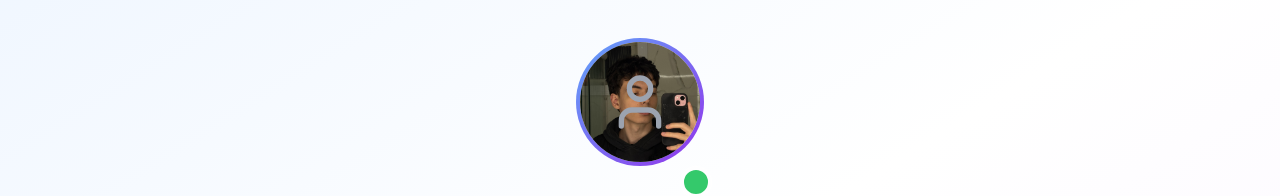
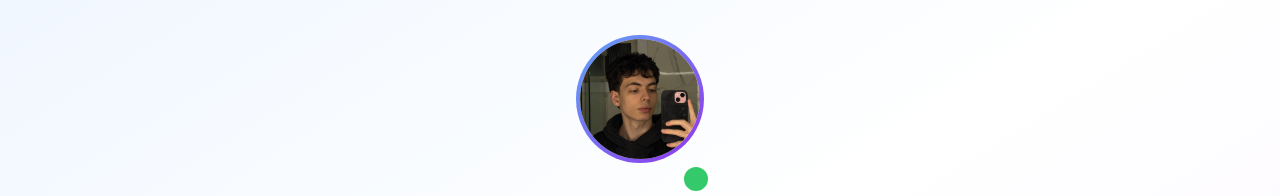
Before and after one commit to Machadomq/portfolio, a React (Vite) app: page / in a window 1280 px wide. Shown: the part 142-338 px from the top of the page. Built offline with nearby package versions, Linux system fonts and the light colour scheme.

Commit message:
Update home

```diff
--- a/src/pages/Home.tsx
+++ b/src/pages/Home.tsx
@@ -65,7 +65,6 @@ const Home = () => {
                                                 console.log('Erro ao carregar imagem:', profileImageUrl)
                                             }}
                                         />
-                                        <User className="w-16 h-16 text-gray-400 dark:text-gray-500 z-10" />
                                     </div>
                                 </div>
                                 <div className="absolute -bottom-2 -right-2 w-8 h-8 bg-green-500 rounded-full border-4 border-white dark:border-gray-900 animate-pulse" />
```
